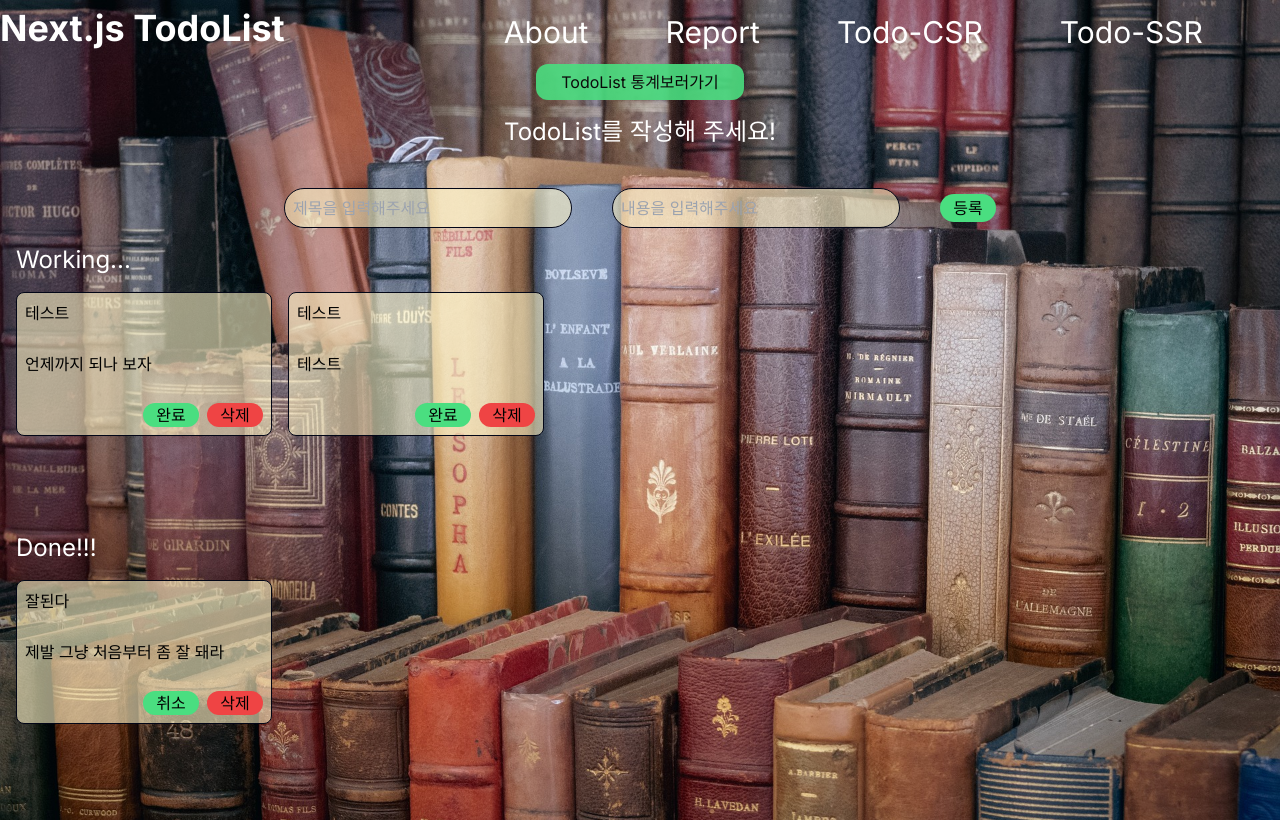
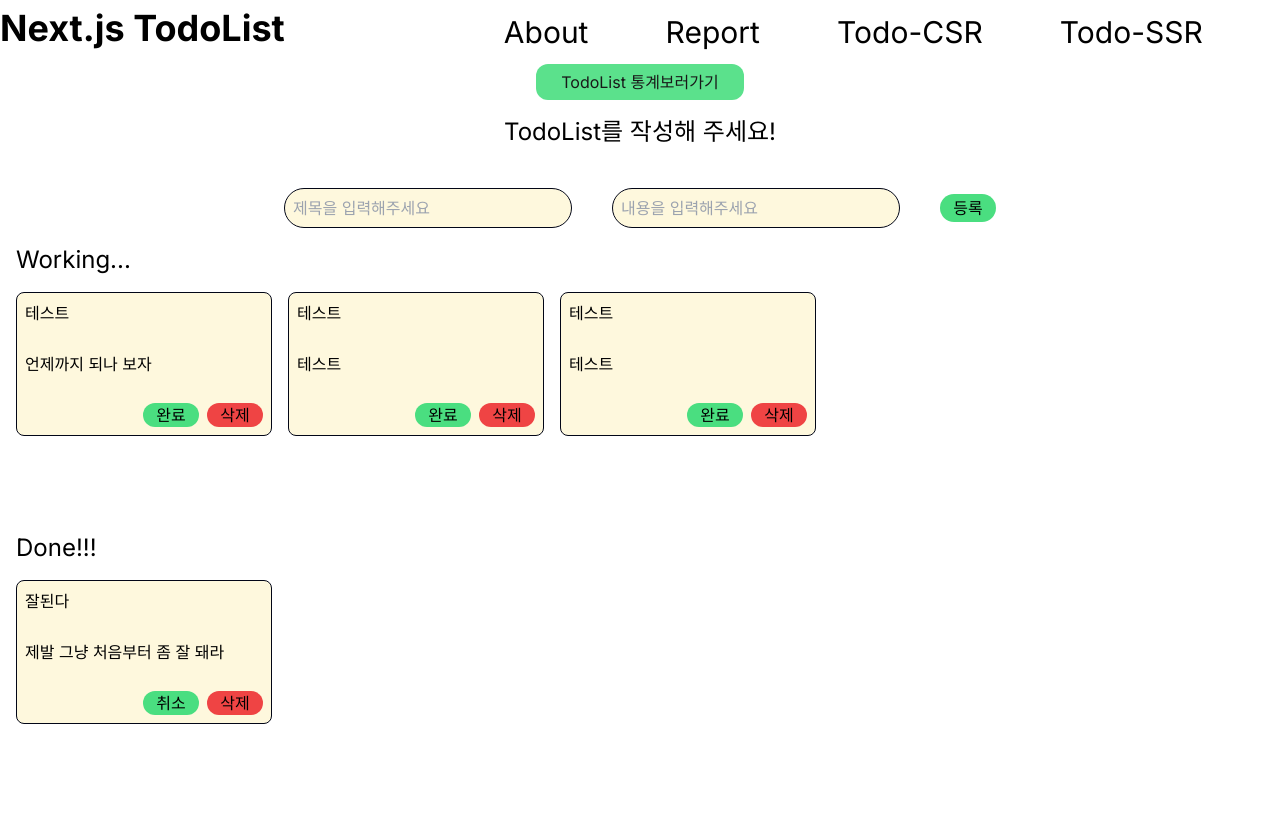
Before and after one commit to DecidedCard/nextjs-todolist, a Next.js app: page /todo-csr in a window 1280 px wide. Built offline with nearby package versions, Linux system fonts and the light colour scheme; data requests are answered from the project's data file.

Commit message:
[style] css 수정

```diff
--- a/db.json
+++ b/db.json
@@ -22,6 +22,12 @@
       "title": "테스트",
       "contents": "테스트",
       "isDone": false
+    },
+    {
+      "id": "5368",
+      "title": "테스트",
+      "contents": "테스트",
+      "isDone": false
     }
   ]
 }
--- a/src/app/about/page.tsx
+++ b/src/app/about/page.tsx
@@ -7,16 +7,15 @@
 const AboutPage = async () => {
   const res = await fetch("http://localhost:4000/companyInfo");
   const companyInfo: companyInfoType = await res.json();
-  console.log(companyInfo);
 
   return (
     <main className="flex justify-center">
       <div className=" flex flex-col items-center">
-        <h2 className="text-2xl text-white m-3">
+        <h2 className="text-2xl m-3">
           <label>이름: </label>
           {companyInfo.name}
         </h2>
-        <p className="text-xl text-white m-2">
+        <p className="text-xl m-2">
           <label>설명: </label>
           {companyInfo.desctiption}
         </p>
--- a/src/app/layout.tsx
+++ b/src/app/layout.tsx
@@ -22,13 +22,11 @@
   return (
     <html lang="en">
       <body className={inter.className}>
-        <div className="0 bg-book-bg bg-cover min-h-screen">
-          <div className="flex justify-between">
-            <Header />
-            <Navigation />
-          </div>
-          <QueryProvider>{children}</QueryProvider>
+        <div className="flex justify-between">
+          <Header />
+          <Navigation />
         </div>
+        <QueryProvider>{children}</QueryProvider>
       </body>
     </html>
   );
--- a/src/app/page.tsx
+++ b/src/app/page.tsx
@@ -2,7 +2,7 @@
 
 export default function Home() {
   return (
-    <h2 className="flex justify-center items-center h-96 text-8xl font-bold text-white">
+    <h2 className="flex justify-center items-center h-96 text-8xl font-bold">
       Next.js TodoList!!!
     </h2>
   );
--- a/src/app/report/page.tsx
+++ b/src/app/report/page.tsx
@@ -18,15 +18,15 @@
   return (
     <main className="flex justify-center mt-10">
       <div className="flex flex-col justify-evenly h-96">
-        <h2 className="text-3xl text-white">
+        <h2 className="text-3xl">
           <label>TodoList 합계: </label>
           {totalTodoList}
         </h2>
-        <p className="text-2xl text-white">
+        <p className="text-2xl">
           <label>TodoList Working: </label>
           {working}
         </p>
-        <p className="text-2xl text-white">
+        <p className="text-2xl">
           <label>TodoList Done: </label>
           {done}
         </p>
--- a/src/app/todo-ssr/page.tsx
+++ b/src/app/todo-ssr/page.tsx
@@ -17,7 +17,7 @@
       </Link>
 
       <div className="min-h-72">
-        <h2 className="text-2xl text-white ml-4">Working...</h2>
+        <h2 className="text-2xl ml-4">Working...</h2>
         <section className="flex flex-wrap m-2">
           {todoList
             .filter((item) => {
@@ -37,7 +37,7 @@
         </section>
       </div>
       <div className="min-h-72">
-        <h2 className="text-2xl text-white ml-4">Done!</h2>
+        <h2 className="text-2xl ml-4">Done!</h2>
         <section className="flex flex-wrap m-2">
           {todoList
             .filter((item) => {
--- a/src/components/Header.tsx
+++ b/src/components/Header.tsx
@@ -5,7 +5,7 @@
   return (
     <header className="flex justify-center items-center h-14 text-4xl font-bold">
       <Link href={"/"}>
-        <h1 className="text-white">Next.js TodoList</h1>
+        <h1>Next.js TodoList</h1>
       </Link>
     </header>
   );
--- a/src/components/Navigation.tsx
+++ b/src/components/Navigation.tsx
@@ -3,7 +3,7 @@
 
 const Navigation = () => {
   return (
-    <nav className="flex justify-evenly items-center w-4/6 h-16 text-3xl text-white">
+    <nav className="flex justify-evenly items-center w-4/6 h-16 text-3xl">
       <Link href={"/about"}>About</Link>
       <Link href={"/report"}>Report</Link>
       <Link href={"/todo-csr"}>Todo-CSR</Link>
--- a/src/components/TodoListComponents/InputForm.tsx
+++ b/src/components/TodoListComponents/InputForm.tsx
@@ -16,7 +16,7 @@
       onSubmit={onSubmitHandler}
       className="flex flex-col justify-between items-center m-2 p-2 h-32"
     >
-      <h2 className="text-2xl text-white">TodoList를 작성해 주세요!</h2>
+      <h2 className="text-2xl">TodoList를 작성해 주세요!</h2>
       <div className="flex items-center gap-10">
         <input
           type="text"
--- a/src/components/TodoListComponents/TodoList.tsx
+++ b/src/components/TodoListComponents/TodoList.tsx
@@ -17,9 +17,7 @@
 
   return (
     <div className="min-h-72">
-      <h2 className="text-2xl text-white ml-4">
-        {isActive ? "Done!!!" : "Working..."}
-      </h2>
+      <h2 className="text-2xl ml-4">{isActive ? "Done!!!" : "Working..."}</h2>
       <section className="flex flex-wrap m-2">
         {todoList
           ?.filter((item) => {
--- a/tailwind.config.ts
+++ b/tailwind.config.ts
@@ -9,12 +9,7 @@
   ],
   theme: {
     extend: {
-      backgroundImage: {
-        "book-bg": "url('../assets/bookImage.jpg')",
-        // "gradient-radial": "radial-gradient(var(--tw-gradient-stops))",
-        // "gradient-conic":
-        //   "conic-gradient(from 180deg at 50% 50%, var(--tw-gradient-stops))",
-      },
+      backgroundImage: {},
     },
   },
   plugins: [],
```
Also changed, not shown: src/assets/bookImage.jpg (deleted).
